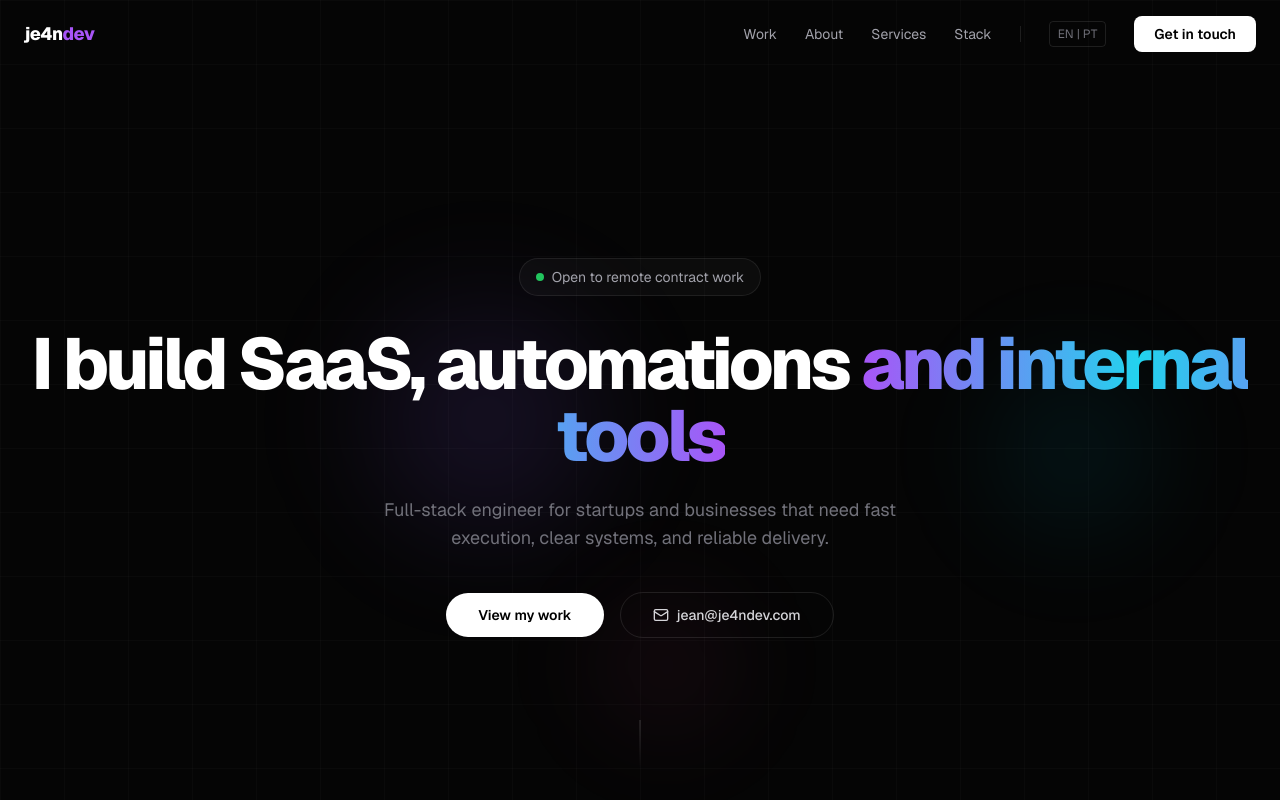
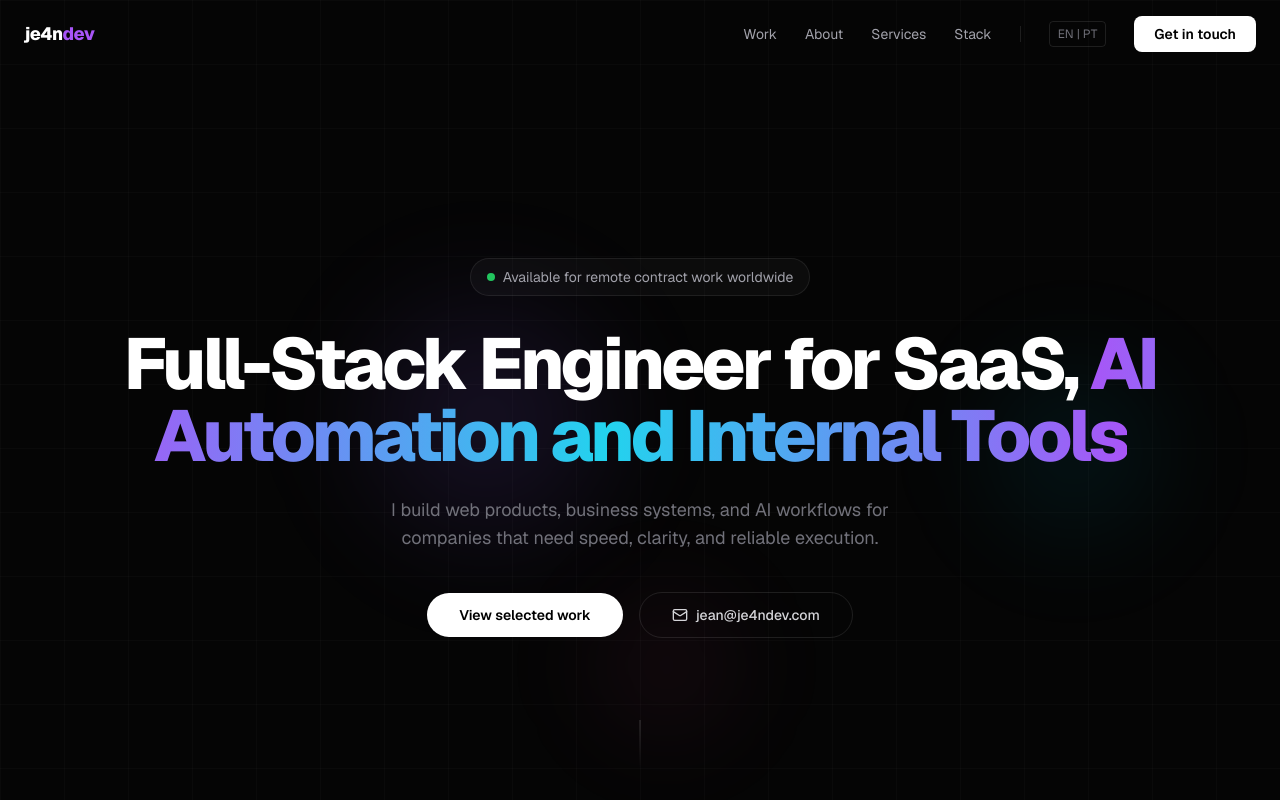
Before and after one commit to JE4NVRG/jeanvargas.dev, a Next.js app: page / in a window 1280 px wide. Shown: the top 800 px of the page. Built offline with nearby package versions, Linux system fonts and the light colour scheme.

Commit message:
copy: melhorar posicionamento em ingles

```diff
--- a/src/i18n/translations/en.ts
+++ b/src/i18n/translations/en.ts
@@ -7,12 +7,12 @@ export const en = {
     contact: "Get in touch",
   },
   hero: {
-    badge: "Open to remote contract work",
-    title: "I build SaaS, automations",
-    titleHighlight: "and internal tools",
+    badge: "Available for remote contract work worldwide",
+    title: "Full-Stack Engineer for SaaS,",
+    titleHighlight: "AI Automation and Internal Tools",
     subtitle:
-      "Full-stack engineer for startups and businesses that need fast execution, clear systems, and reliable delivery.",
-    cta: "View my work",
+      "I build web products, business systems, and AI workflows for companies that need speed, clarity, and reliable execution.",
+    cta: "View selected work",
     email: "jean@je4ndev.com",
   },
   work: {
@@ -54,8 +54,8 @@ export const en = {
   },
   contact: {
     title: "Let's build something",
-    titleHighlight: "extraordinary",
-    subtitle: "Tell me what you're building and where you're blocked — I can help with SaaS, internal tools and AI automations.",
+    titleHighlight: "that ships",
+    subtitle: "Tell me what you're building, what is blocked, and what outcome you need. I can help with SaaS, internal tools, and AI automations.",
     whatsapp: "WhatsApp",
   },
   footer: {
```
